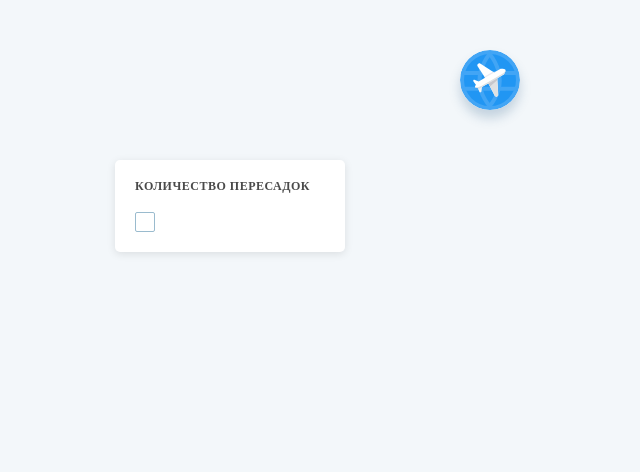
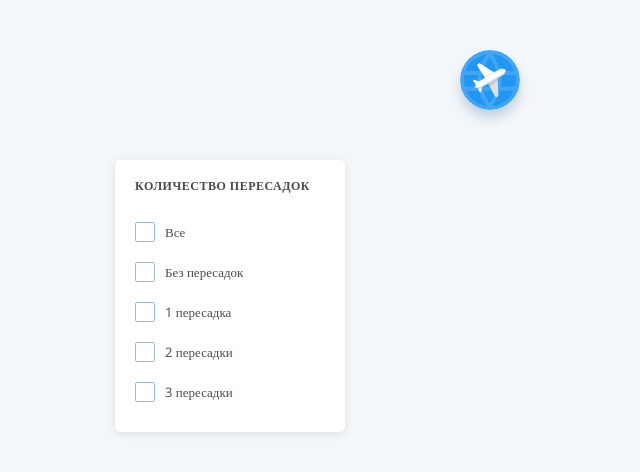
Before and after one commit to remox112358/aviasales, a React (Vite) app: page / in a window 1280 px wide. Shown: the top 472 px of the page, without its empty margins (150-790 px from the left). Built offline with nearby package versions, Linux system fonts and the light colour scheme.

Commit message:
feat(FiltersList): base structure

```diff
--- a/src/components/Checkbox/index.tsx
+++ b/src/components/Checkbox/index.tsx
@@ -10,17 +10,8 @@ type CheckboxProps = {
 }
 
 const Checkbox: React.FC<CheckboxProps> = ({ checked = false, className = '' }): JSX.Element => {
-  const [isChecked, setIsChecked] = useState(checked)
-
-  const clickHandler: React.MouseEventHandler<HTMLDivElement> = (): void => {
-    setIsChecked(!isChecked)
-  }
-
   return (
-    <div
-      onClick={clickHandler}
-      className={`checkbox ${isChecked ? 'checked' : ''} ${className}`}
-    >
+    <div className={`checkbox ${checked ? 'checked' : ''} ${className}`}>
       <Icon name="check" />
     </div>
   )
--- /dev/null
+++ b/src/components/FiltersList/Filter/index.tsx
@@ -0,0 +1,30 @@
+import React, { useState } from 'react'
+
+import { Checkbox } from '../../index'
+
+import './style.scss'
+
+type FilterProps = {
+  name: string,
+  active?: boolean,
+}
+
+const Filter: React.FC<FilterProps> = ({ name, active = false }): JSX.Element => {
+  const [isActive, setIsActive] = useState(active)
+
+  const clickHandler: React.MouseEventHandler<HTMLDivElement> = (): void => {
+    setIsActive(!isActive)
+  }
+
+  return (
+    <div
+      onClick={clickHandler}
+      className={`filter ${isActive ? 'active' : ''}`}
+    >
+      <Checkbox checked={isActive} />
+      <span className="filter__name">{ name }</span>
+    </div>
+  )
+}
+
+export default Filter
--- /dev/null
+++ b/src/components/FiltersList/Filter/style.scss
@@ -0,0 +1,54 @@
+.filter {
+  display: flex;
+  flex-direction: row;
+  align-items: center;
+
+  position: relative;
+
+  padding: 10px 0;
+
+  cursor: pointer;
+
+  background-color: transparent;
+
+  &:hover {
+    &::before {
+      background-color: #F1FCFF;
+    }
+  }
+
+  > * {
+    position: relative;
+
+    z-index: 2;
+  }
+
+  &::before {
+    content: '';
+
+    position: absolute;
+
+    z-index: 1;
+
+    top: 0;
+    bottom: 0;
+    left: -20px;
+    right: -20px;
+
+    height: 100%;
+    width: calc(100% + (2 * 20px));
+
+    background-color: transparent;
+
+    transition-duration: .2s;
+    transition-property: background-color;
+  }
+
+  &__name {
+    margin-left: 10px;
+
+    font-size: 13px;
+    font-weight: 400;
+    line-height: 20px;
+  }
+}
--- a/src/components/FiltersList/index.tsx
+++ b/src/components/FiltersList/index.tsx
@@ -1,6 +1,7 @@
 import * as React from 'react'
 
-import { Card, Checkbox } from '../index'
+import { Card } from '../index'
+import Filter from './Filter'
 
 import './style.scss'
 
@@ -10,12 +11,11 @@ const FiltersList: React.FC = (): JSX.Element => {
       <div className="filters">
         <span className="filters__title">Количество пересадок</span>
         <div className="filters__list">
-          <div className="filter">
-            <Checkbox />
-          </div>
-          <div className="filter"></div>
-          <div className="filter"></div>
-          <div className="filter"></div>
+          <Filter name="Все" />
+          <Filter name="Без пересадок" />
+          <Filter name="1 пересадка" />
+          <Filter name="2 пересадки" />
+          <Filter name="3 пересадки" />
         </div>
       </div>
     </Card>
--- a/src/components/FiltersList/style.scss
+++ b/src/components/FiltersList/style.scss
@@ -11,4 +11,8 @@
 
     margin-bottom: 20px;
   }
+
+  &__list {
+
+  }
 }
```
